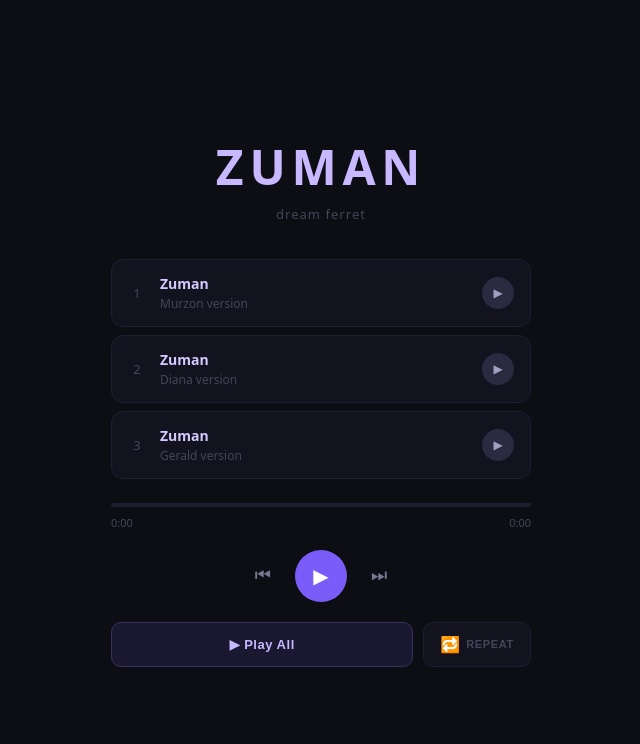
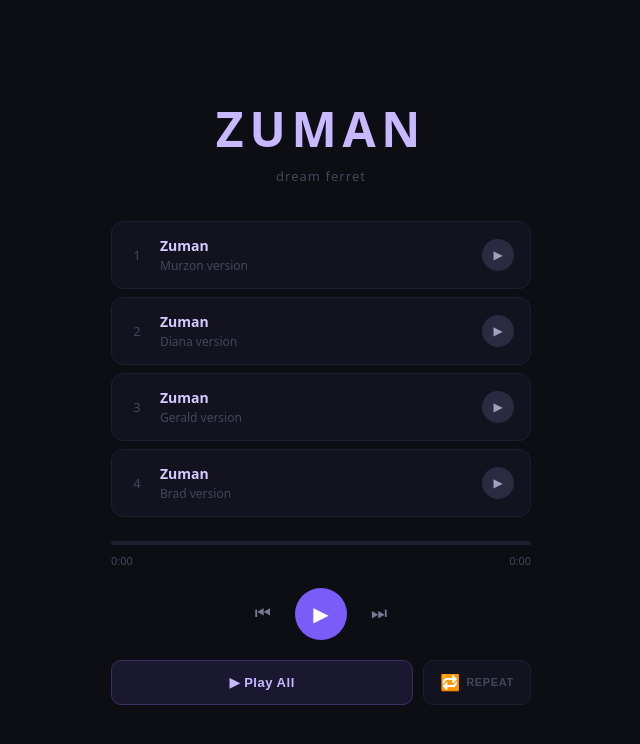
Before and after one commit to kerry-netizen/dream-decoder, a Flask app: page /zuman in a window 1280 px wide. Shown: the top 744 px of the page, without its empty margins (319-959 px from the left). Run offline with Flask 3, Linux system fonts and the light colour scheme; data that the repository does not hold is empty; parts of the project's set-up code (start-up, migrations or seed data) failed here and were passed over.

Commit message:
Add Zuman4 Brad version track to /zuman page
Co-Authored-By: Claude Sonnet 4.6 <noreply@anthropic.com>

```diff
--- a/templates/zuman.html
+++ b/templates/zuman.html
@@ -296,6 +296,14 @@
       </div>
       <button class="track-btn" aria-label="Play">▶</button>
     </div>
+    <div class="track" data-index="3">
+      <span class="track-num">4</span>
+      <div class="track-info">
+        <div class="track-title">Zuman</div>
+        <div class="track-version">Brad version</div>
+      </div>
+      <button class="track-btn" aria-label="Play">▶</button>
+    </div>
   </div>
 
   <div class="progress-wrap">
@@ -329,7 +337,8 @@
 const TRACKS = [
   { src: "{{ url_for('static', filename='Zuman.mp3') }}", title: "Zuman", version: "Murzon version" },
   { src: "{{ url_for('static', filename='Zuman2.mp3') }}", title: "Zuman", version: "Diana version" },
-  { src: "{{ url_for('static', filename='Zuman3.mp3') }}", title: "Zuman", version: "Gerald version" }
+  { src: "{{ url_for('static', filename='Zuman3.mp3') }}", title: "Zuman", version: "Gerald version" },
+  { src: "{{ url_for('static', filename='Zuman4.mp3') }}", title: "Zuman", version: "Brad version" }
 ];
 
 const audio        = document.getElementById('audio');
```
